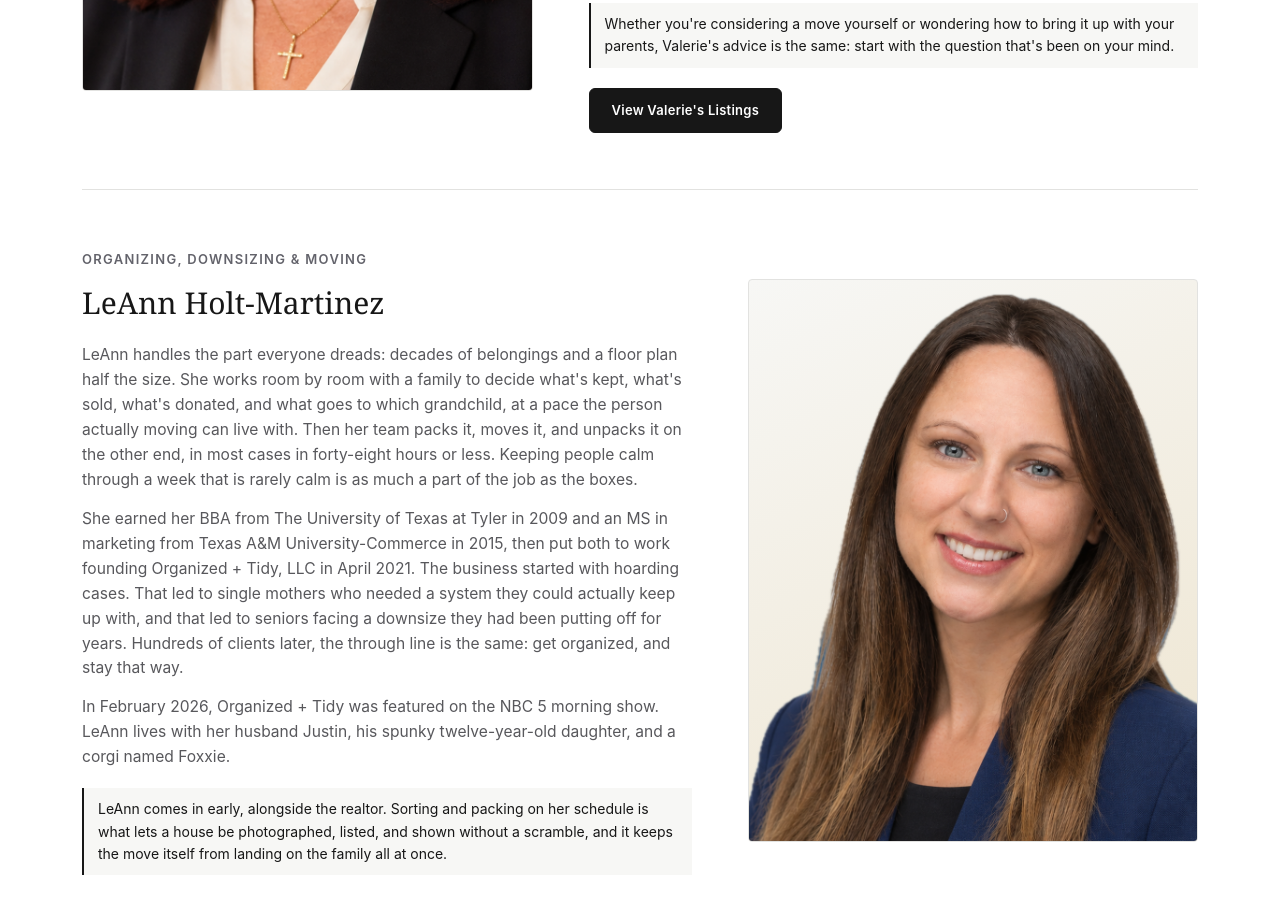
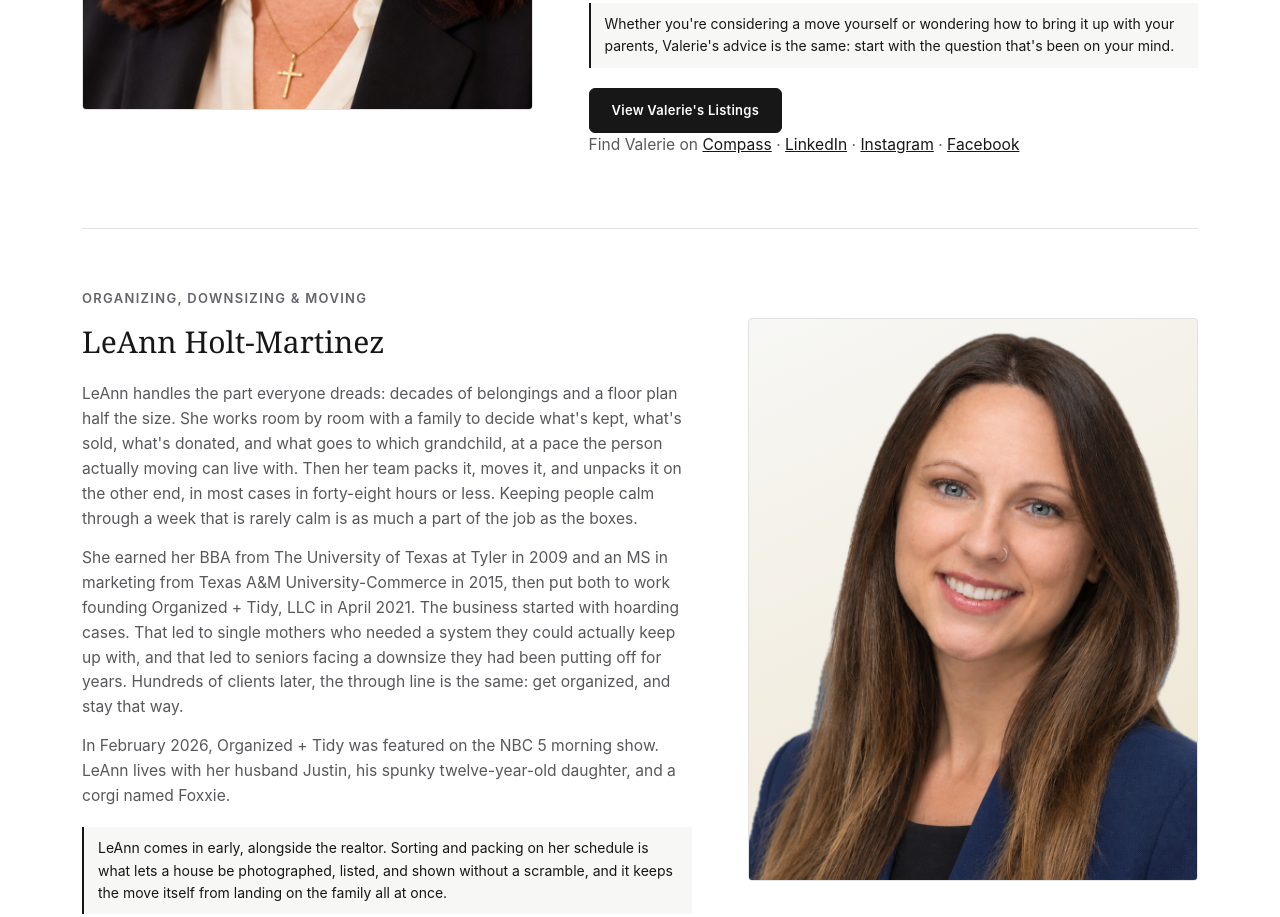
Before and after one commit to abdu11ahbukhari/col-mov-website, a plain HTML site: page team.html in a window 1280 px wide. Shown: the part 1073-1990 px from the top of the page. Drawn offline with Linux system fonts and the light colour scheme.

Commit message:
Update team.html

```diff
--- a/team.html
+++ b/team.html
@@ -757,6 +757,9 @@
   .form-note{ font-size: 12.5px; color: var(--ink-soft); margin-top: 12px; text-align: center; }
   @media (max-width: 880px){ .contact .grid{ grid-template-columns: 1fr; gap: 40px; } }
 
+  .profile-links{ font-size: 14px; color: var(--ink-soft); margin: 18px 0 0; }
+  .profile-links a{ color: var(--ink); }
+
   /* ---------- FOOTER ---------- */
   footer.site-footer{
     background: var(--navy-deep);
@@ -885,6 +888,7 @@
           <p>She created Collective Moves to help families connect the dots between choosing a senior living community and getting ready to move. Valerie works with senior living teams to offer educational seminars and help families plan ahead. Once a community is chosen, she coordinates with the family and the community's team to line up the move-in date with preparing and selling the home, and connects families with trusted professionals for downsizing, estate sales, and legal or financial planning along the way.</p>
           <div class="with-team">Whether you're considering a move yourself or wondering how to bring it up with your parents, Valerie's advice is the same: start with the question that's been on your mind.</div>
           <a class="tp-btn solid profile-btn" href="https://www.compass.com/agents/valerie-van-pelt/" target="_blank" rel="noopener">View Valerie's Listings</a>
+          <p class="profile-links">Find Valerie on <a href="https://www.compass.com/agents/valerie-van-pelt/" target="_blank" rel="noopener">Compass</a> · <a href="https://www.linkedin.com/in/valerie-van-pelt-6300585" target="_blank" rel="noopener">LinkedIn</a> · <a href="https://www.instagram.com/valerievanpeltgroup/" target="_blank" rel="noopener">Instagram</a> · <a href="https://www.facebook.com/valerievanpeltgroup" target="_blank" rel="noopener">Facebook</a></p>
         </div>
       </div>
 
@@ -1048,7 +1052,7 @@
     </div>
     <div class="footer-bottom">
       <span id="year-line">© 2026 Collective Moves</span>
-      <span class="legal">Valerie Van Pelt is a REALTOR® with Compass RE Texas, LLC. Collective Moves is an independent network of professionals; each provides services under their own license and business.</span>
+      <span class="legal">Valerie Van Pelt is a REALTOR® with Compass Park Cities. Collective Moves is an independent network of professionals; each provides services under their own license and business.</span>
     </div>
   </div>
 </footer>
```
